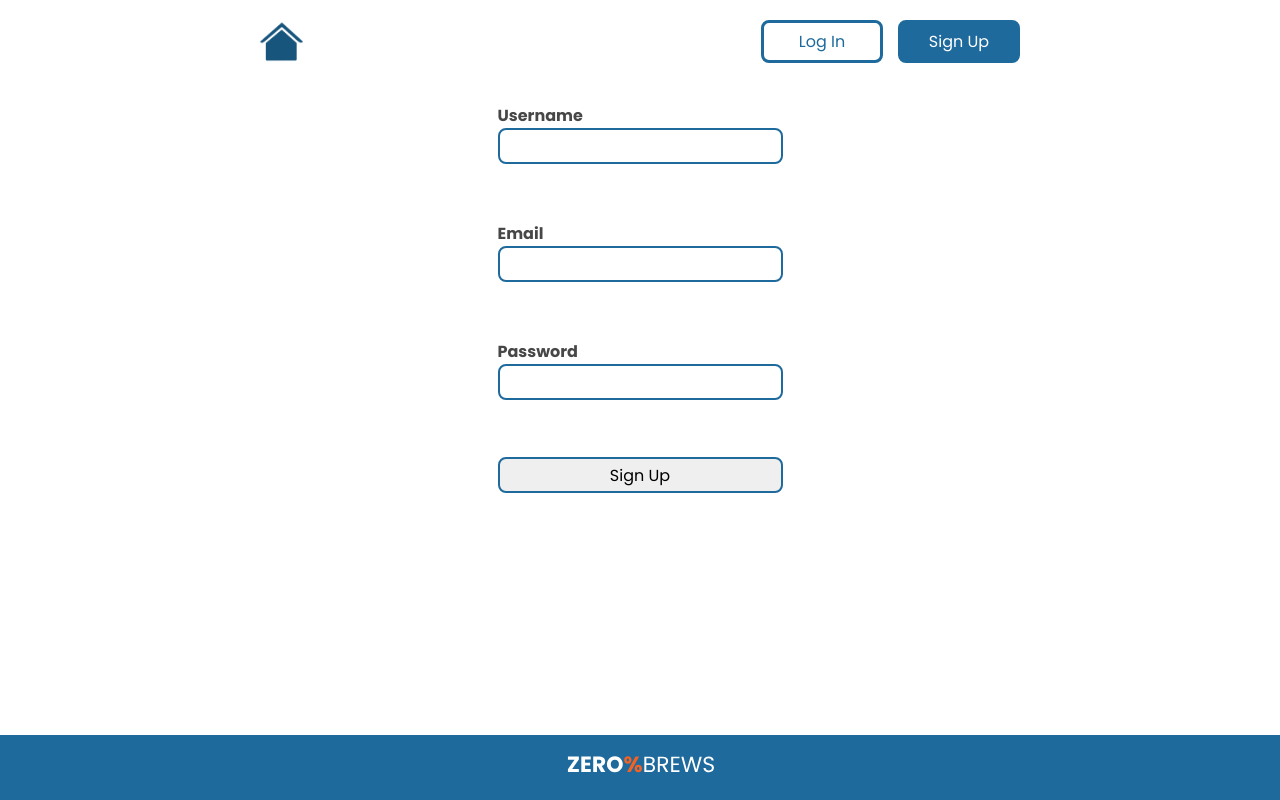
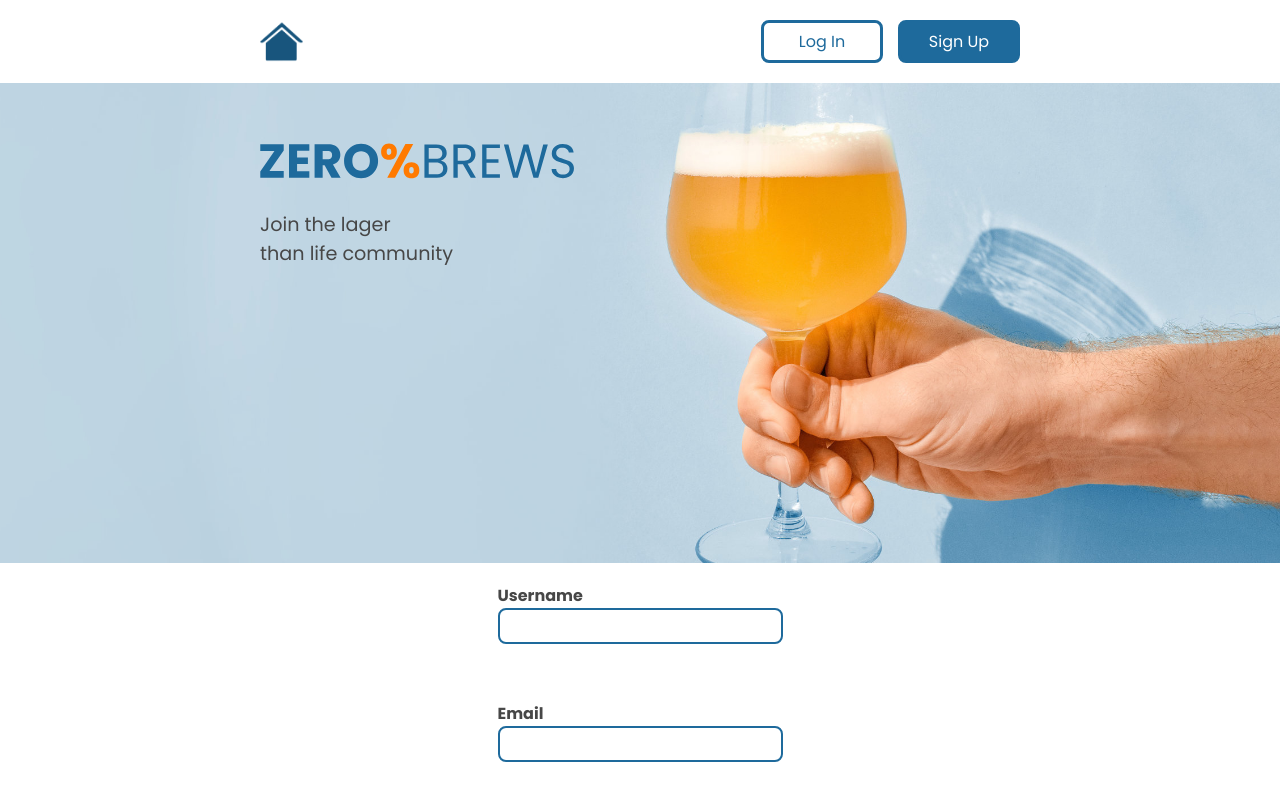
Before and after one commit to alastair10/ZeroPercentBrews-client, a React (Create React App) app: page /register in a window 1280 px wide. Shown: the top 800 px of the page. Built offline with nearby package versions, Linux system fonts and the light colour scheme.

Commit message:
bring Hero into Register

```diff
--- a/src/Pages/Register.js
+++ b/src/Pages/Register.js
@@ -1,5 +1,7 @@
 import { useState } from "react";
 import { useNavigate } from "react-router-dom";
+import Hero from "../Components/Core/Hero";
+import styles from './Login.module.css';
 
 const Register = () => {
   const [userData, setUserData] = useState(
@@ -43,6 +45,8 @@ const Register = () => {
   };
 
   return (
+    <>
+    <Hero message_1={"Join the lager"} message_2={"than life community"}/>
       <form onSubmit={handleSubmit}>
         <label>
           Username
@@ -81,6 +85,7 @@ const Register = () => {
           value="Sign Up"
         />
       </form>
+    </>
   );
 };
 
```
Lines whose indentation alone changed are shown as unchanged.
